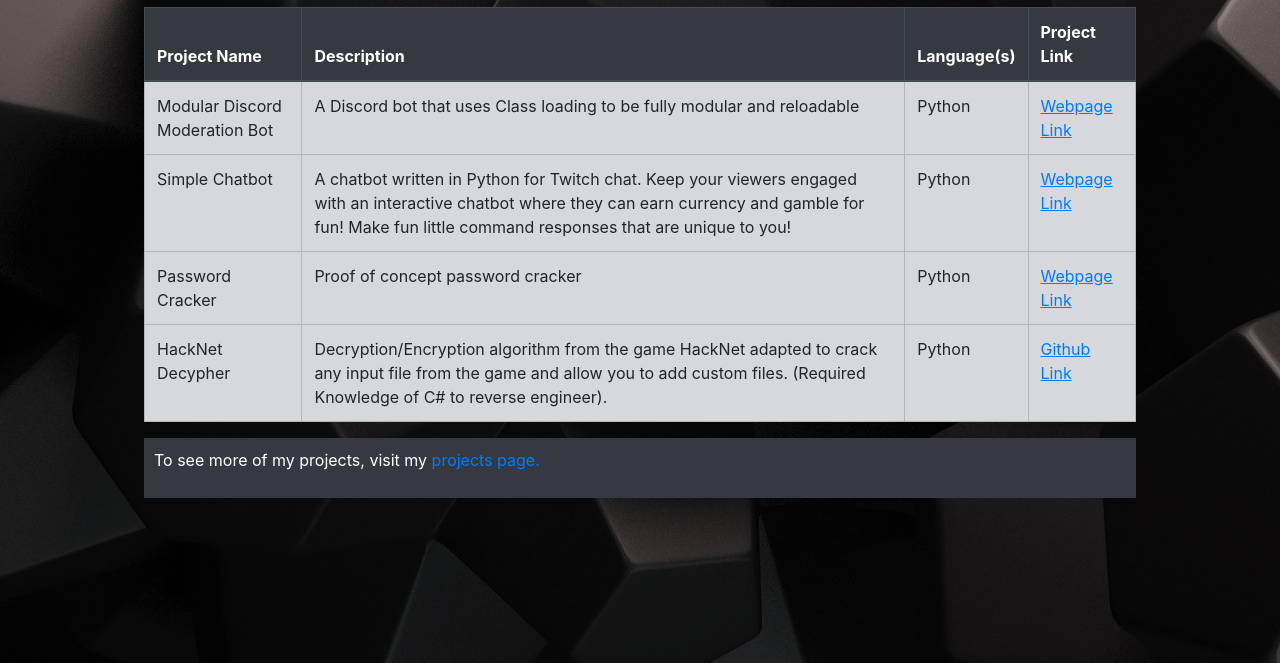
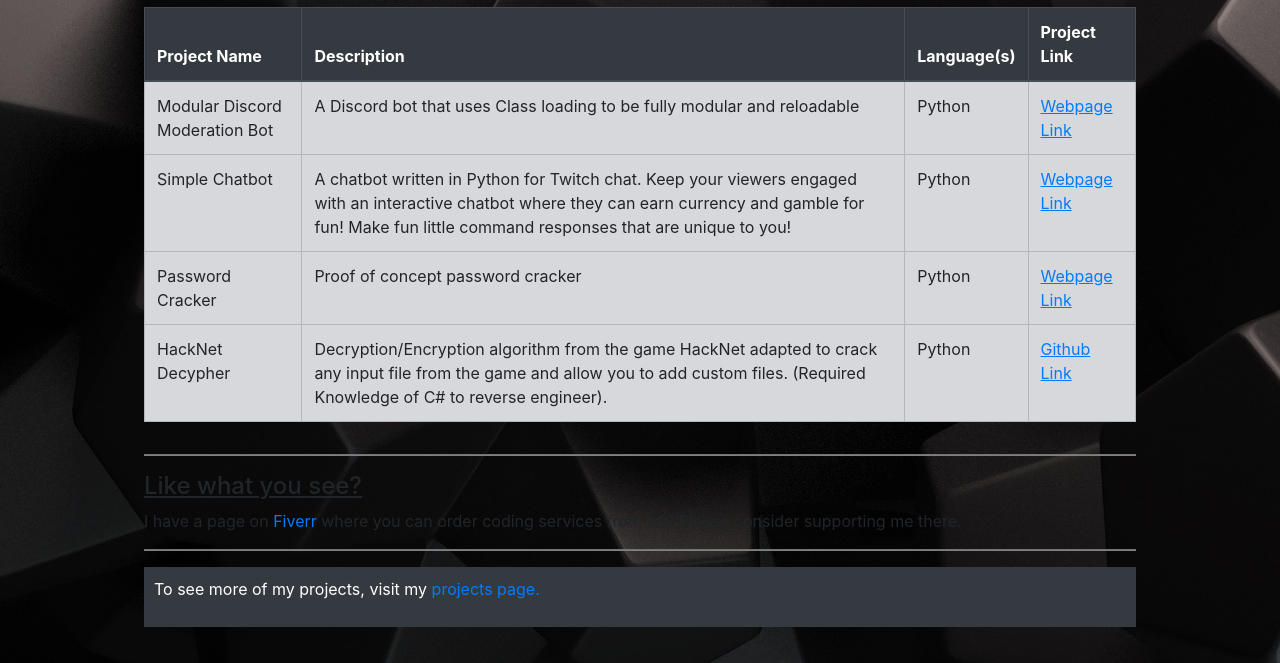
Before and after one commit to Column01/colinandress.github.io, a plain HTML site: page projects/index.html in a window 1280 px wide. Shown: the part 137-800 px from the top of the page. Drawn offline with nearby package versions, Linux system fonts and the light colour scheme.

Commit message:
Add fiverr link to the projects page

```diff
--- a/projects/index.html
+++ b/projects/index.html
@@ -95,6 +95,11 @@
 					</tbody>
 				</table>
 			</div>
+			<hr style="height: 1.5px;" noshade />
+			<h4 style="text-decoration: underline;">Like what you see?</h4>
+			<p>I have a page on <a href="https://www.fiverr.com/column01/">Fiverr</a> where you can order coding services from me!
+				Please consider supporting me there.</p>
+			<hr style="height: 1.5px;" noshade />
             <div style="color: white; padding-left: 10px; padding-right: 10px; padding-top: 10px; padding-bottom: 10px; background-color: #343A40 !important;">
                 <p>
                     To see more of my projects, visit my <a href="/projects/">projects page.</a>
```
